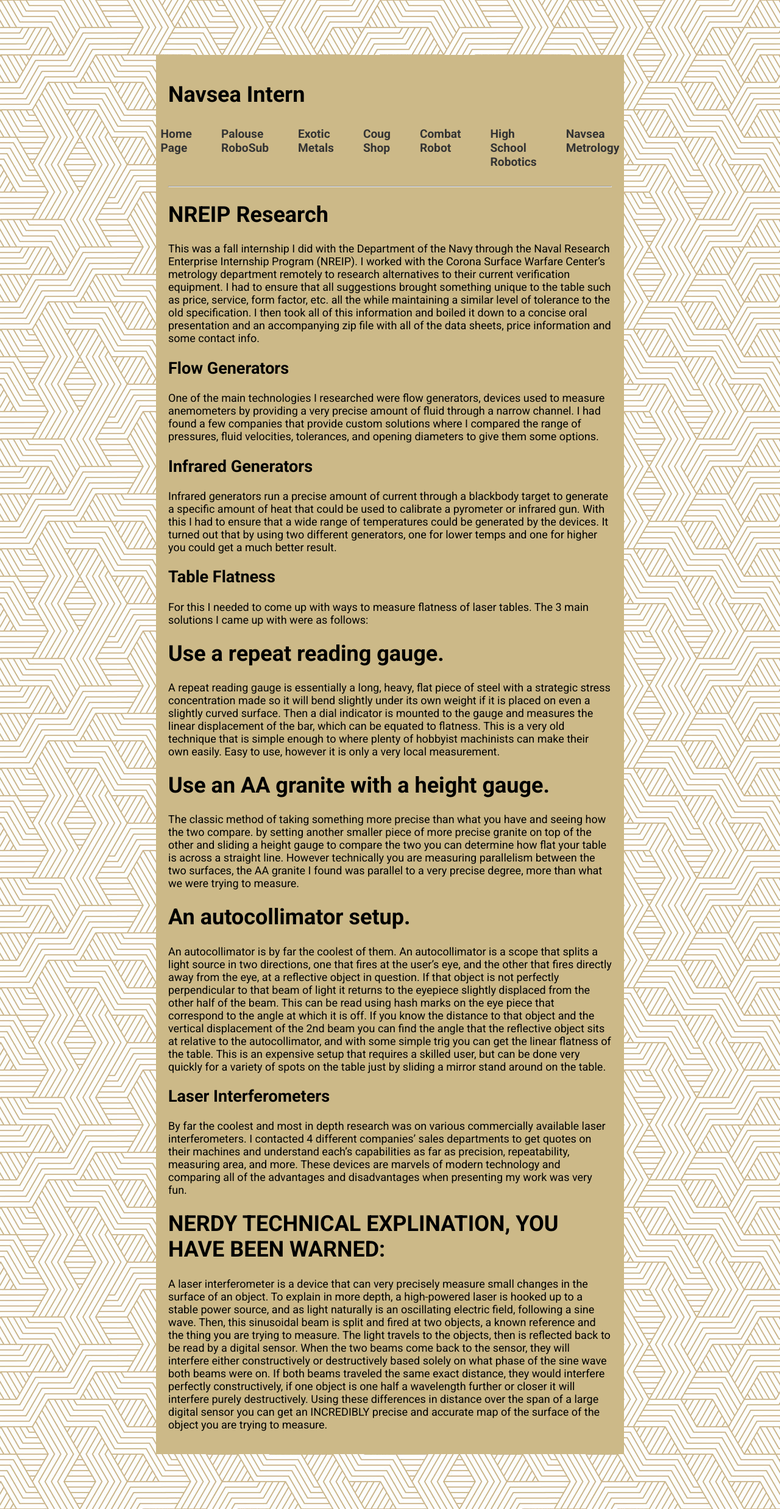
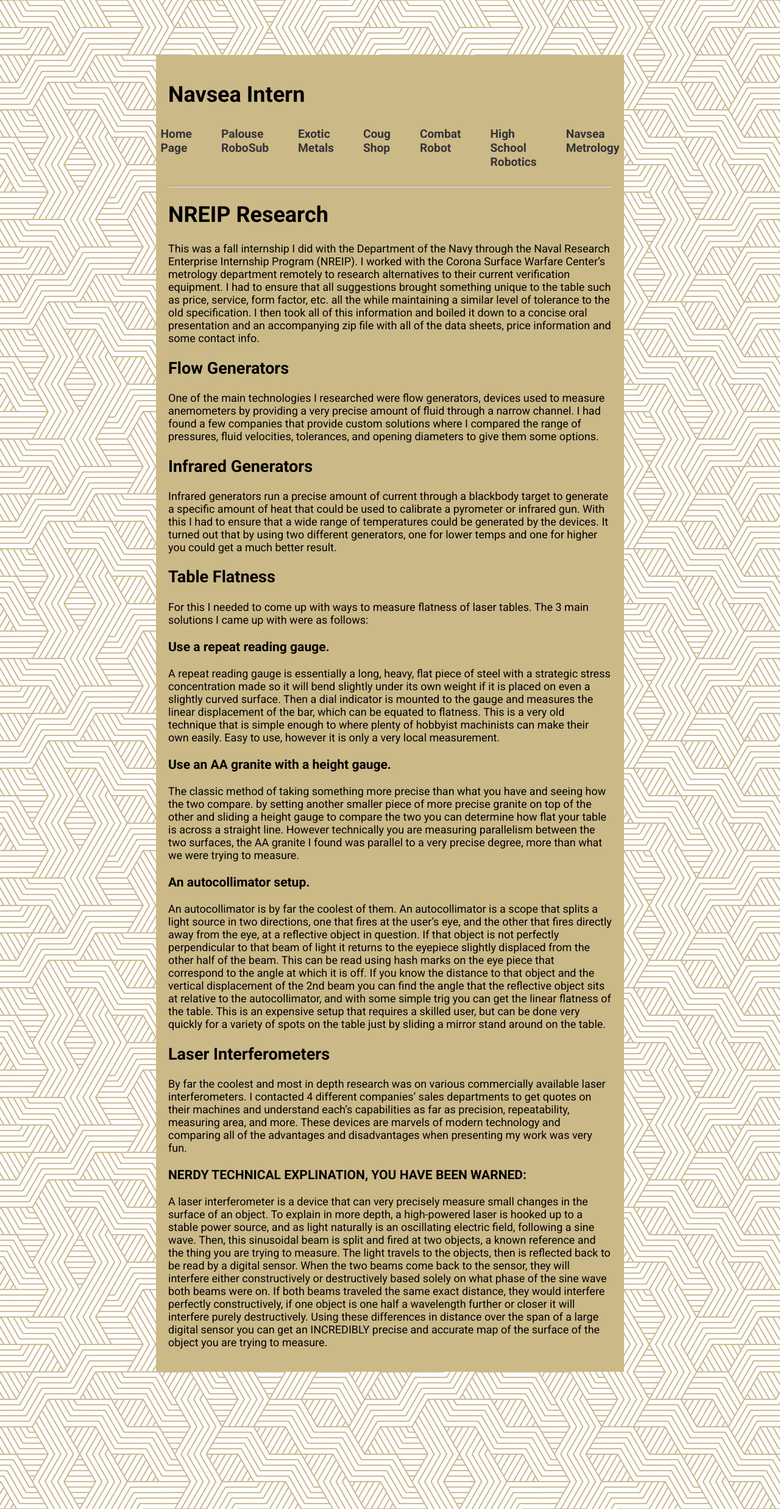
Before and after one commit to Brady-Hogg/Portfolio, a Jekyll site: the page built from Navsea.md, in a window 1280 px wide. Shown: the whole page at 61% size. Built offline with Jekyll 4.4.1, drawn with Linux system fonts in a browser that asks for light colours.

Commit message:
Update Navsea.md

```diff
--- a/Navsea.md
+++ b/Navsea.md
@@ -11,13 +11,13 @@ One of the main technologies I researched were flow generators, devices used to
 Infrared generators run a precise amount of current through a blackbody target to generate a specific amount of heat that could be used to calibrate a pyrometer or infrared gun. With this I had to ensure that a wide range of temperatures could be generated by the devices. It turned out that by using two different generators, one for lower temps and one for higher you could get a much better result.
 ## Table Flatness
 For this I needed to come up with ways to measure flatness of laser tables. The 3 main solutions I came up with were as follows:
-# Use a repeat reading gauge.
+### Use a repeat reading gauge.
 A repeat reading gauge is essentially a long, heavy, flat piece of steel with a strategic stress concentration made so it will bend slightly under its own weight if it is placed on even a slightly curved surface. Then a dial indicator is mounted to the gauge and measures the linear displacement of the bar, which can be equated to flatness.  This is a very old technique that is simple enough to where plenty of hobbyist machinists can make their own easily. Easy to use, however it is only a very local measurement.
-# Use an AA granite with a height gauge.
+### Use an AA granite with a height gauge.
 The classic method of taking something more precise than what you have and seeing how the two compare. by setting another smaller piece of more precise granite on top of the other and sliding a height gauge to compare the two you can determine how flat your table is across a straight line. However technically you are measuring parallelism between the two surfaces, the AA granite I found was parallel to a very precise degree, more than what we were trying to measure.
-# An autocollimator setup.
+### An autocollimator setup.
 An autocollimator is by far the coolest of them. An autocollimator is a scope that splits a light source in two directions, one that fires at the user’s eye, and the other that fires directly away from the eye, at a reflective object in question. If that object is not perfectly perpendicular to that beam of light it returns to the eyepiece slightly displaced from the other half of the beam. This can be read using hash marks on the eye piece that correspond to the angle at which it is off. If you know the distance to that object and the vertical displacement of the 2nd beam you can find the angle that the reflective object sits at relative to the autocollimator, and with some simple trig you can get the linear flatness of the table. This is an expensive setup that requires a skilled user, but can be done very quickly for a variety of spots on the table just by sliding a mirror stand around on the table.
 ## Laser Interferometers
 By far the coolest and most in depth research was on various commercially available laser interferometers. I contacted 4 different companies’ sales departments to get quotes on their machines and understand each's capabilities as far as precision, repeatability, measuring area, and more. These devices are marvels of modern technology and comparing all of the advantages and disadvantages when presenting my work was very fun.
-# NERDY TECHNICAL EXPLINATION, YOU HAVE BEEN WARNED:
+### NERDY TECHNICAL EXPLINATION, YOU HAVE BEEN WARNED:
 A laser interferometer is a device that can very precisely measure small changes in the surface of an object. To explain in more depth, a high-powered laser is hooked up to a stable power source, and as light naturally is an oscillating electric field, following a sine wave. Then, this sinusoidal beam is split and fired at two objects, a known reference and the thing you are trying to measure. The light travels to the objects, then is reflected back to be read by a digital sensor. When the two beams come back to the sensor, they will interfere either constructively or destructively based solely on what phase of the sine wave both beams were on. If both beams traveled the same exact distance, they would interfere perfectly constructively, if one object is one half a wavelength further or closer it will interfere purely destructively. Using these differences in distance over the span of a large digital sensor you can get an INCREDIBLY precise and accurate map of the surface of the object you are trying to measure.
```
